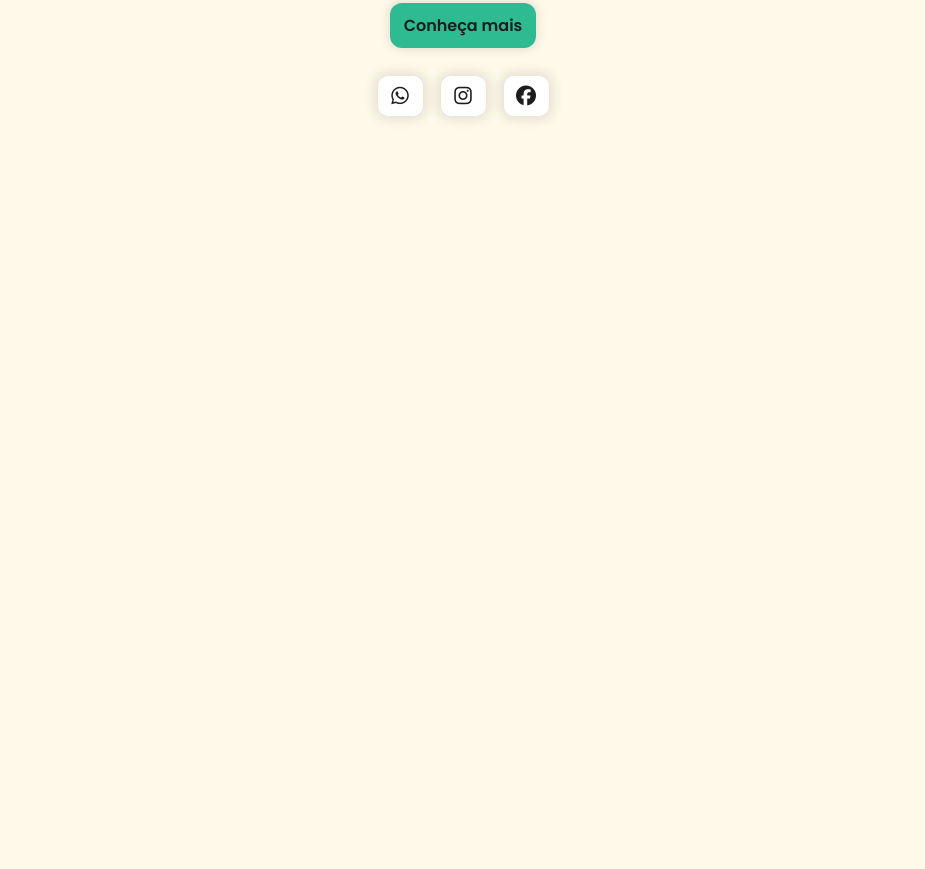
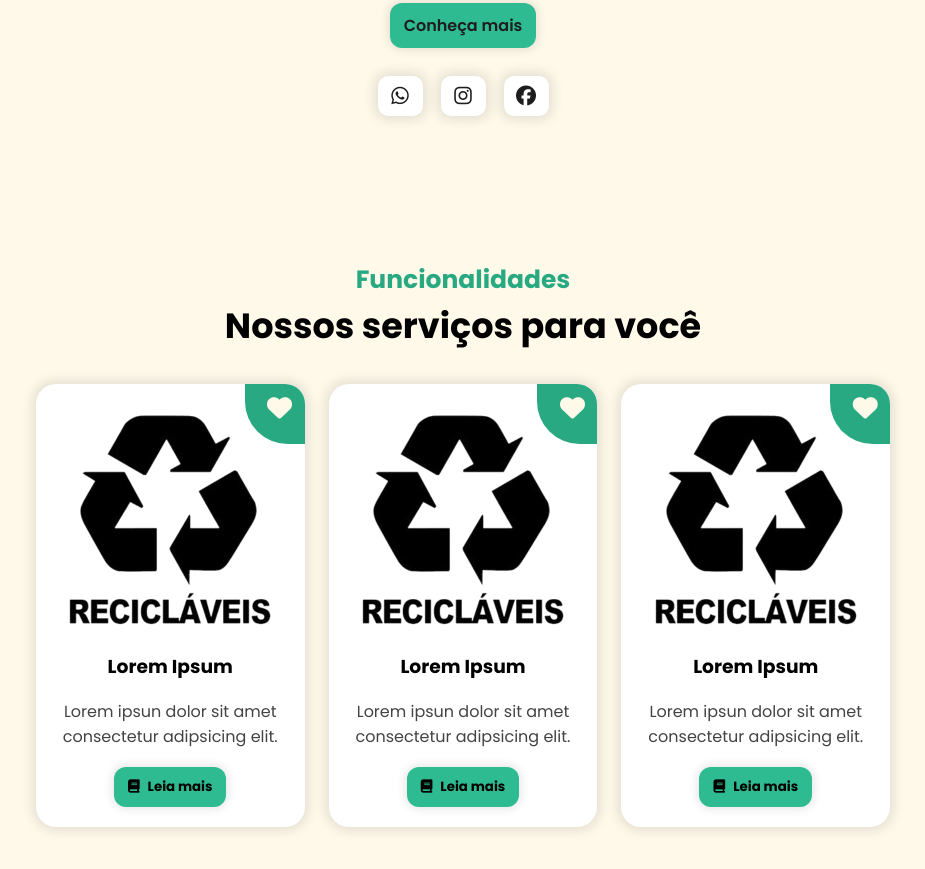
Before and after one commit to piresvitor/Landing-Page-UPX, a plain HTML site: page index.html in a window 1280 px wide. Shown: the part 451-1320 px from the top of the page, without its empty margins (177-1102 px from the left). Before the commit the page ends 800 px from the top, so only its background shows below. Drawn offline with nearby package versions, Linux system fonts and the light colour scheme.

Commit message:
Add Menu

```diff
--- a/Assets/styles/header.css
+++ b/Assets/styles/header.css
@@ -1,6 +1,10 @@
 header{
     width: 100%;
     padding: 28px 8%;
+    position: sticky;
+    top: 0;
+    background-color: #fff9ea;
+    z-index: 3;
 }
 
 #navbar{
--- /dev/null
+++ b/Assets/styles/menu.css
@@ -0,0 +1,73 @@
+#menu{
+    display: flex;
+    flex-direction: column;
+    align-items: center;
+    justify-content: center;
+    min-height: 100vh;
+}
+
+#dishes{
+    width: 100%;
+    display: flex;
+    justify-content: center;
+    gap: 24px;
+    margin-top: 32px;
+}
+
+.dish {
+    display: flex;
+    flex-direction: column;
+    align-items: center;
+    border-radius: 20px;
+    gap: 18px;
+    width: 25%;
+    padding: 20px;
+    background-color: #ffffff;
+    box-shadow: 0px 0px 12px 4px rgba(0, 0, 0, 0.1);
+    position: relative;
+    overflow: hidden;
+}
+
+.dish-heart{
+    position: absolute;
+    background-color: var(--color-logo);
+    display: flex;
+    align-items: center;
+    justify-content: center;
+    font-size: 1.563rem;
+    color: #fff9ea;
+    width: 70px;
+    height: 70px;
+    right: -10px;
+    top: -10px;
+    border-radius: 0px 37.5px 0px 42.5px;
+}
+
+.dish-description{
+    color: #434343;
+    text-align: center;
+}
+
+h4{
+    margin-left: 8px;
+}
+
+@media screen and (max-width: 1170px){
+    #dishes{
+        flex-wrap: wrap;
+        justify-content: center;
+    }
+
+    .dish{
+        width: calc(50% - 12px);
+    }
+}
+
+@media screen and (max-width: 600px){
+    .dish{
+        width: 100%;
+    }
+    #menu .section-subtitle{
+        text-align: center
+    }
+};
--- a/Assets/styles/style.css
+++ b/Assets/styles/style.css
@@ -1,6 +1,7 @@
 @import url('https://fonts.googleapis.com/css2?family=Poppins:ital,wght@0,100;0,200;0,300;0,400;0,500;0,600;0,700;0,800;0,900;1,100;1,200;1,300;1,400;1,500;1,600;1,700;1,800;1,900&display=swap');
 @import url("../styles/header.css");
 @import url("../styles/home.css");
+@import url("../styles/menu.css");
 
 :root{
     --cor-fundo: #fff9ea;
@@ -69,3 +70,13 @@ section{
 .social-media-buttons a:hover{
     box-shadow: 0px 0px 12px 8px rgba(0,0,0,0.1);
 }
+
+
+.section-title{
+    color: var(--color-logo);
+    font-size: 1.563rem;
+}
+
+.section-subtitle{
+    font-size: 2.1875rem;
+}
--- a/index.html
+++ b/index.html
@@ -86,6 +86,71 @@
                 <img src="assets/img/hero.png" alt="Imagem de banner sobre reciclagem">
             </div>
         </section>
+
+        <section id="menu">
+            <h2 class="section-title">Funcionalidades</h2>
+            <h3 class="section-subtitle">Nossos serviços para você</h3>
+
+            <div id="dishes">
+                <div class="dish">
+                    <div class="dish-heart">
+                        <i class="fa-solid fa-heart"></i>
+                    </div>
+
+                    <img src="assets/img/funcionalidades.png" class="dish-image" alt="funcionalidades 1">
+                    <h3 class="dish-title">
+                        Lorem Ipsum
+                    </h3>
+                    <span class="dish-description">
+                        Lorem ipsun dolor sit amet consectetur adipsicing elit.
+                    </span>
+                    <button class="btn-default">
+                        <i class="fa-solid fa-book"></i>
+                        <h4> Leia mais</h4>
+                    </button>
+                    </div>
+
+                    <div class="dish">
+                        <div class="dish-heart">
+                            <i class="fa-solid fa-heart"></i>
+                        </div>
+
+                        <img src="assets/img/funcionalidades.png" class="dish-image" alt="funcionalidades 2">
+                        <h3 class="dish-title">
+                            Lorem Ipsum
+                        </h3>
+                        <span class="dish-description">
+                            Lorem ipsun dolor sit amet consectetur adipsicing elit.
+                        </span>
+                            <button class="btn-default">
+                                <i class="fa-solid fa-book"></i>
+                                <h4> Leia mais</h4>
+                            </button>
+                        </div>
+
+                        <div class="dish">
+                            <div class="dish-heart">
+                                <i class="fa-solid fa-heart"></i>
+                            </div>
+
+                            <img src="assets/img/funcionalidades.png" class="dish-image" alt="funcionalidades 3">
+                            <h3 class="dish-title">
+                                Lorem Ipsum
+                            </h3>
+                            <span class="dish-description">
+                                Lorem ipsun dolor sit amet consectetur adipsicing elit.
+                            </span>
+
+                                <button class="btn-default">
+                                    <i class="fa-solid fa-book"></i>
+                                    <h4> Leia mais</h4>
+                                </button>
+                            </div>
+                </div>
+
+        </section>
+
+
     </main>
 
     <script src="assets/scripts/script.js"></script>
```
Also changed, not shown: Assets/img/funcionalidades.png (added).
